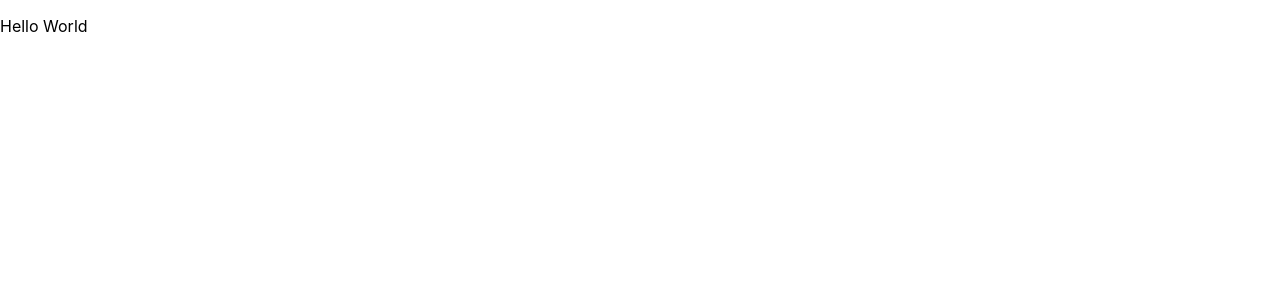
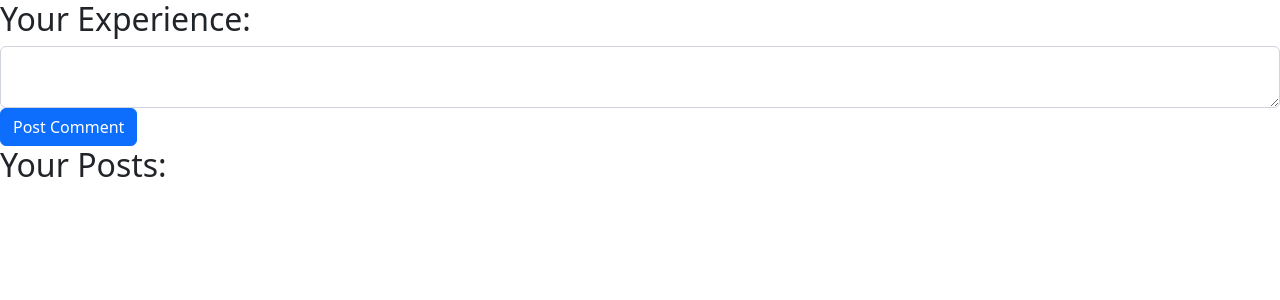
Before and after one commit to Kenta15/hack_react, a React (Create React App) app: page / in a window 1280 px wide. Shown: the top 300 px of the page. Built offline with nearby package versions, Linux system fonts and the light colour scheme.

Commit message:
[Add] experiences page

```diff
--- a/package.json
+++ b/package.json
@@ -6,7 +6,9 @@
     "@testing-library/jest-dom": "^5.16.5",
     "@testing-library/react": "^13.4.0",
     "@testing-library/user-event": "^13.5.0",
+    "bootstrap": "^5.2.3",
     "react": "^18.2.0",
+    "react-bootstrap": "^2.7.4",
     "react-dom": "^18.2.0",
     "react-scripts": "^5.0.1",
     "web-vitals": "^2.1.4"
--- a/src/experience.jsx
+++ b/src/experience.jsx
@@ -1,7 +1,9 @@
 import React, { useState } from 'react';
+import { Button, Form, FormGroup, FormLabel, FormControl } from 'react-bootstrap';
 
-const CommentForm = () => {
+const ExperienceForm = () => {
   const [comment, setComment] = useState('');
+  const [posts, setPosts] = useState([]);
 
   const handleChange = (event) => {
     setComment(event.target.value);
@@ -9,25 +11,35 @@ const CommentForm = () => {
 
   const handleSubmit = (event) => {
     event.preventDefault();
-        console.log(comment);
+    setPosts([...posts, comment]);
     setComment('');
   }
 
   return (
     <div>
-            <form onSubmit={handleSubmit}>
-                <label htmlFor="comment">
-                    Comment:
-                    <textarea value={comment} onChange={handleChange} id="comment" />
-                </label>
-                <button type="submit">Post Comment</button>
-            </form>
+      <Form onSubmit={handleSubmit}>
+        <h2>Your Experience:</h2>
+        <FormGroup>
+          <FormControl
+            as="textarea"
+            name="comment"
+            id="comment"
+            value={comment}
+            onChange={handleChange}
+          />
+        </FormGroup>
+        <Button type="submit">Post Comment</Button>
+      </Form>
       <div>
-                <h2>Your Comment:</h2>
-                <p>{comment}</p>
+        <h2>Your Posts:</h2>
+        {posts.map((post, index) => (
+          <div key={index}>
+            <p>{post}</p>
+          </div>
+        ))}
       </div>
     </div>
   )
 }
 
-export default CommentForm;
+export default ExperienceForm;
--- a/src/index.js
+++ b/src/index.js
@@ -2,10 +2,13 @@ import React from 'react';
 import ReactDOM from 'react-dom/client';
 import './index.css';
 import App from './App';
+import Experience from './Experience';
+import 'bootstrap/dist/css/bootstrap.min.css';
+
 
 const root = ReactDOM.createRoot(document.getElementById('root'));
 root.render(
   <React.StrictMode>
-    <App />
+    <Experience />
   </React.StrictMode>
 );
```
Also changed, not shown: 1 other file (tests, documents, lock files or other folders). Lines whose indentation alone changed are shown as unchanged.
